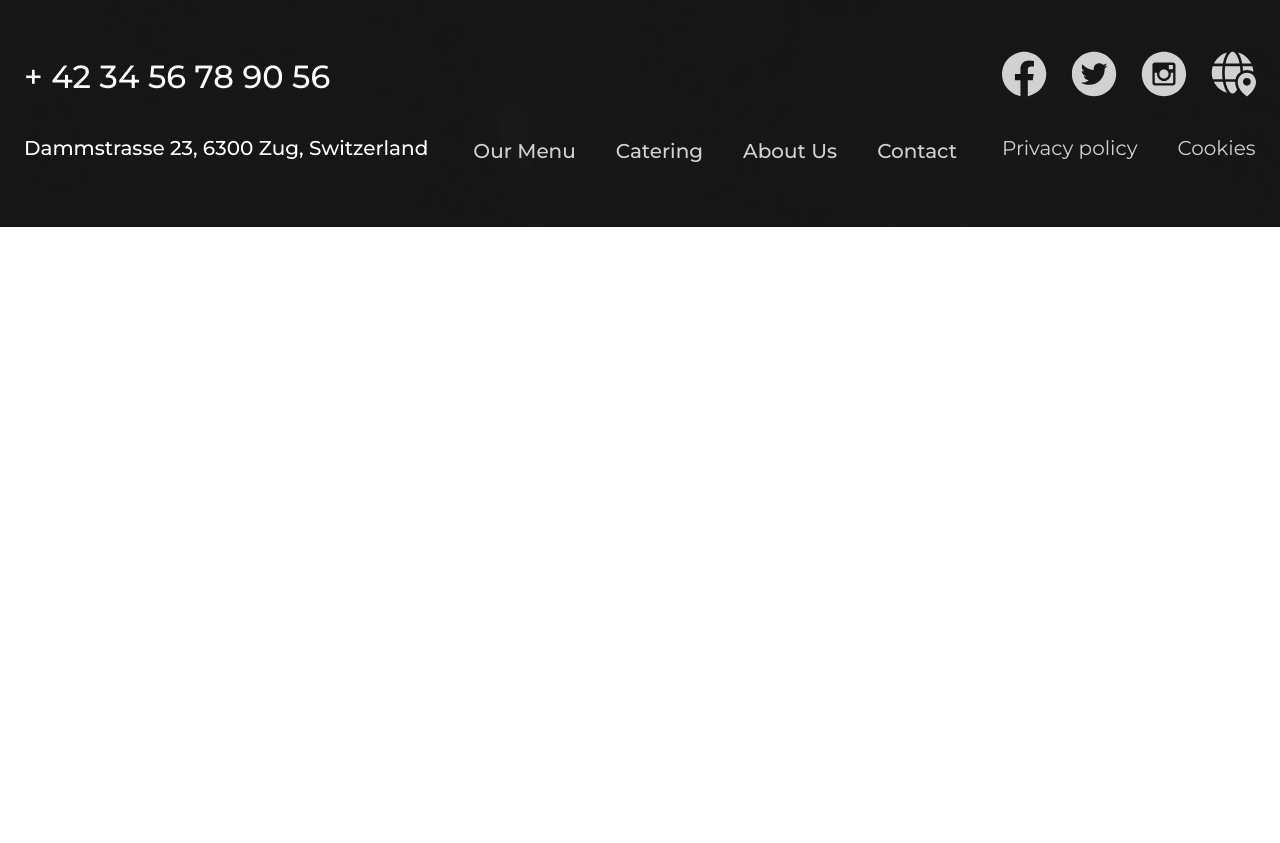
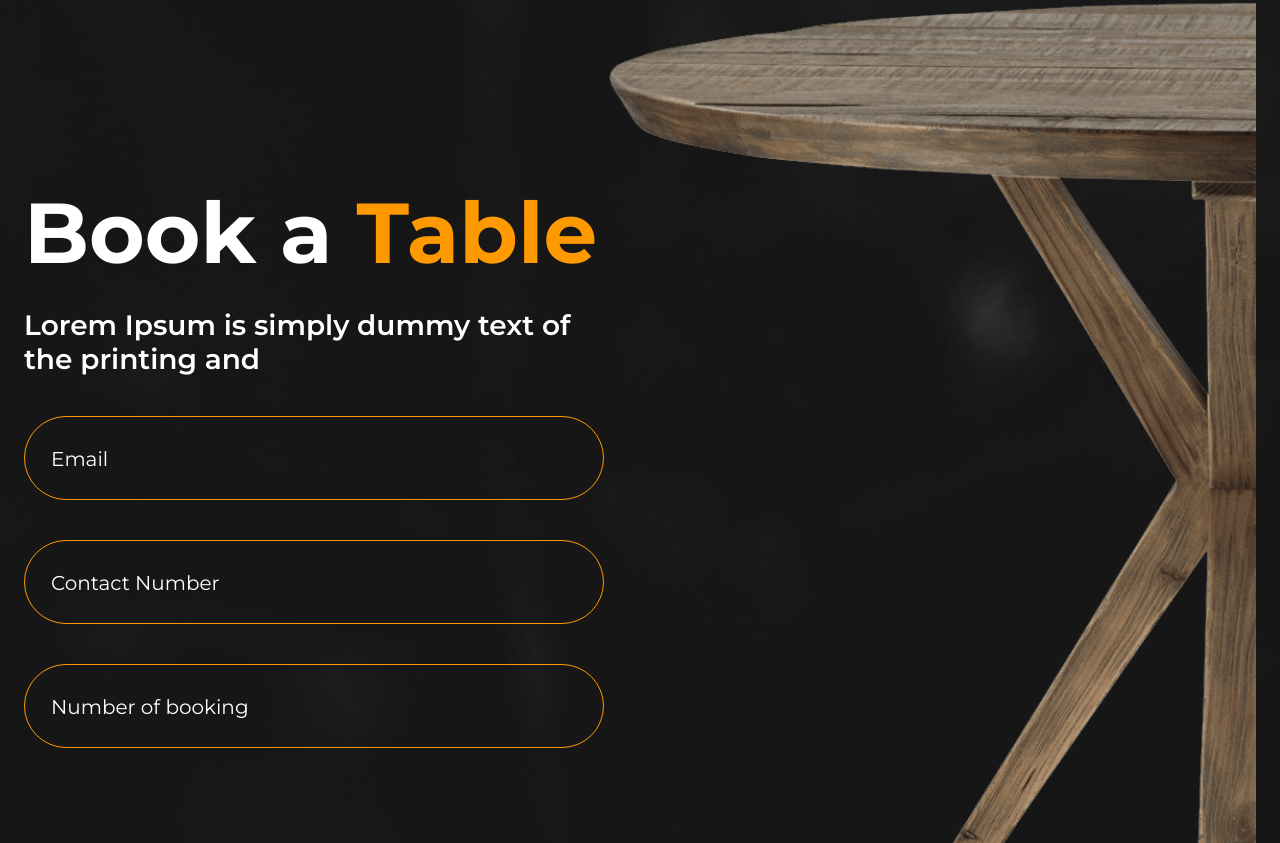
Before and after one commit to Borys-Mch/burgarita, a React (Vite) app: page / in a window 1280 px wide. Shown: the part 5517-6360 px from the top of the page. Before the commit the page ends 5744 px from the top, so only its background shows below. Built offline with nearby package versions, Linux system fonts and the light colour scheme.

Commit message:
Added Booking section

```diff
--- /dev/null
+++ b/src/components/BookTable.jsx
@@ -0,0 +1,82 @@
+import { Box, Container, Stack, TextField, Typography } from "@mui/material";
+import { styled } from "@mui/material/styles";
+import React from "react";
+
+import tableImg from "../assets/table.png";
+
+const FormTextField = styled(TextField)({
+  input: {
+    height: "51px",
+    width: { xs: "350px", lg: "540px" },
+  },
+  fieldset: {
+    borderRadius: "44px",
+  },
+  label: {
+    padding: "13px",
+    color: "white",
+    fontSize: "20px",
+  },
+  "& label.Mui-focused": {
+    color: "gray",
+    paddingBottom: "10px",
+  },
+  "& .MuiInput-underline:after": {
+    borderBottomColor: "#FF9900",
+  },
+  "& .MuiOutlinedInput-root": {
+    "& fieldset": {
+      borderColor: "#FF9900",
+    },
+    "&:hover fieldset": {
+      borderColor: "#FF9900",
+    },
+    "&.Mui-focused fieldset": {
+      borderColor: "#FF9900",
+    },
+  },
+});
+
+function BookTable() {
+  return (
+    <Container maxWidth="xl">
+      <Stack
+        my={13}
+        position="relative"
+        direction={{ xs: "column-reverse", sm: "row" }}
+        overflow="hidden"
+        alignItems="center">
+        <Box>
+          <Box width={{ sm: "350px", md: "580px" }}>
+            <Typography variant="headSec">
+              Book a <span style={{ color: "#FF9900" }}>Table</span>
+            </Typography>
+          </Box>
+          <Box mt={3}>
+            <Typography variant="descrSec">
+              Lorem Ipsum is simply dummy text of the printing and{" "}
+            </Typography>
+          </Box>
+          <Box mt={5} sx={{ maxWidth: "100%" }}>
+            <FormTextField fullWidth label="Email" />
+          </Box>
+          <Box mt={5} sx={{ maxWidth: "100%" }}>
+            <FormTextField fullWidth label="Contact Number" />
+          </Box>
+          <Box mt={5} sx={{ maxWidth: "100%" }}>
+            <FormTextField fullWidth label="Number of booking" />
+          </Box>
+        </Box>
+        <Box
+          component="img"
+          src={tableImg}
+          alt="table"
+          width={{ xs: "350px", md: "600px", lg: "1312px" }}
+          height={{ xs: "308px", md: "458px", lg: "954px" }}
+        />
+      </Stack>
+    </Container>
+  );
+}
+
+export default BookTable;
--- a/src/constants/index.js
+++ b/src/constants/index.js
@@ -68,13 +68,13 @@ export const steakItem = [
     img: `${steak1}`,
   },
   {
-    id: 1,
+    id: 2,
     title: "Beef steak with saulted veg",
     price: 40.0,
     img: `${steak2}`,
   },
   {
-    id: 1,
+    id: 3,
     title: "Barbecue Grill Beefsteak",
     price: 38.5,
     img: `${steak3}`,
--- a/src/pages/HomePage.jsx
+++ b/src/pages/HomePage.jsx
@@ -1,4 +1,5 @@
 import React from "react";
+import BookTable from "../components/BookTable";
 import ExclusiveSection from "../components/ExclusiveSection";
 import HeroSection from "../components/HeroSection";
 import RecipeSection from "../components/RecipeSection";
@@ -11,6 +12,7 @@ const HomePage = () => {
       <SteakPlatterSection />
       <ExclusiveSection />
       <RecipeSection />
+      <BookTable />
     </>
   );
 };
```
Also changed, not shown: src/assets/table.png (added).
